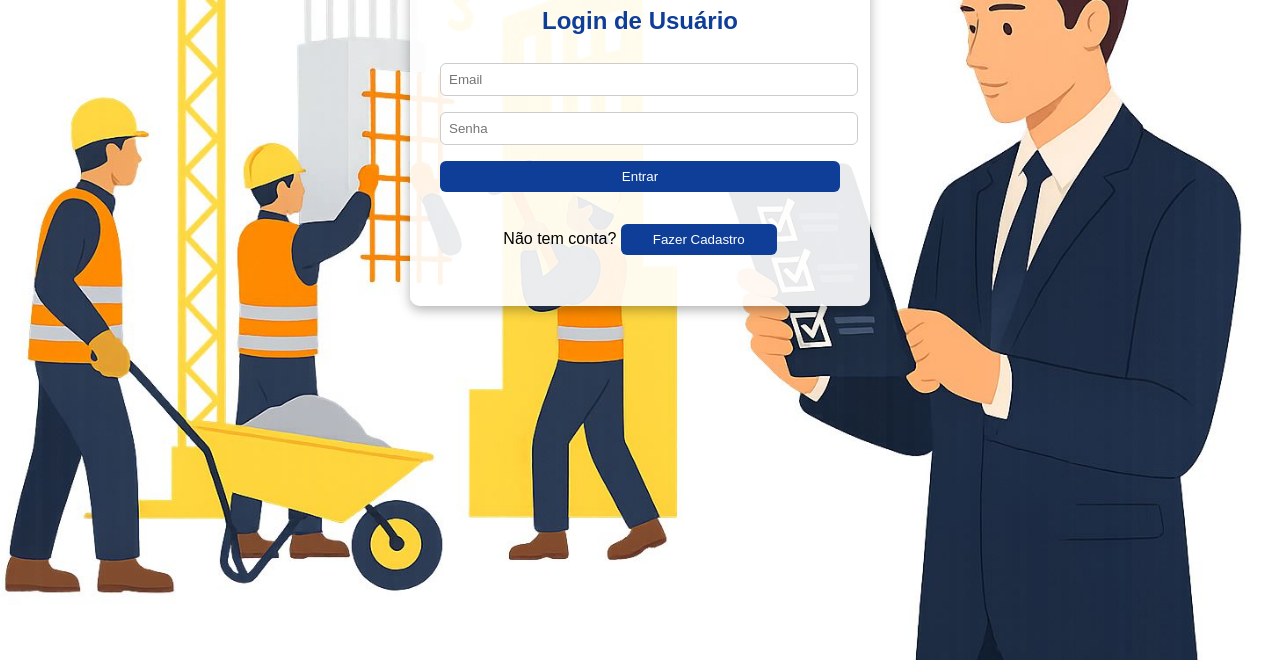
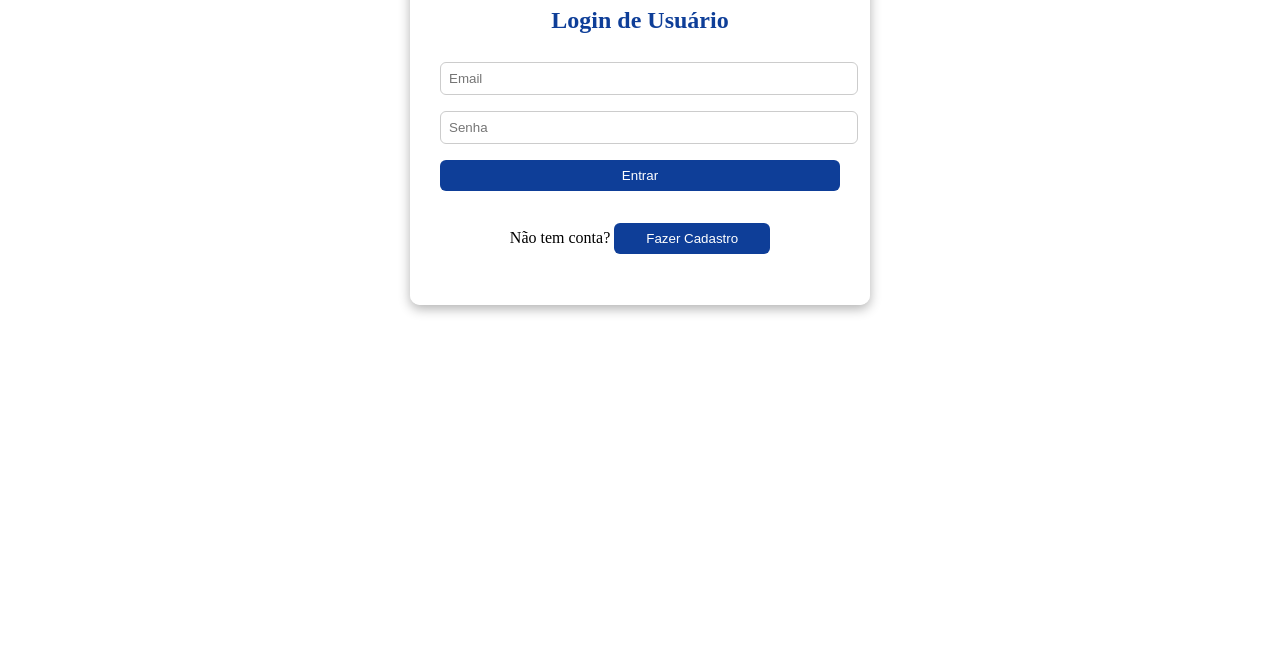
Before and after one commit to EmersonB94/kpirdo, a plain HTML site: page index.html in a window 1280 px wide. Shown: the part 240-900 px from the top of the page. After the commit the page ends 800 px from the top, so only its background shows below. Drawn offline with Linux system fonts and the light colour scheme.

Commit message:
Add files via upload

```diff
--- a/index.html
+++ b/index.html
@@ -7,17 +7,7 @@
 </head>
 
 <style>
-  body {
-  background-image: url("/static/imagem/trabalho.png");
-  background-size: cover;        /* Faz a imagem preencher a tela */
-  background-position: center;   /* Centraliza a imagem */
-  background-repeat: no-repeat;  /* Evita que a imagem se repita */
-  height: 100vh;                 /* Ocupa 100% da altura da tela */
-  margin: 0;                     /* Remove margens padrão */
-  font-family: Arial, sans-serif;
-  background-color: #f4f6fc;
-  padding: 0;
-}
+
 </style>
 
 <body>
```
